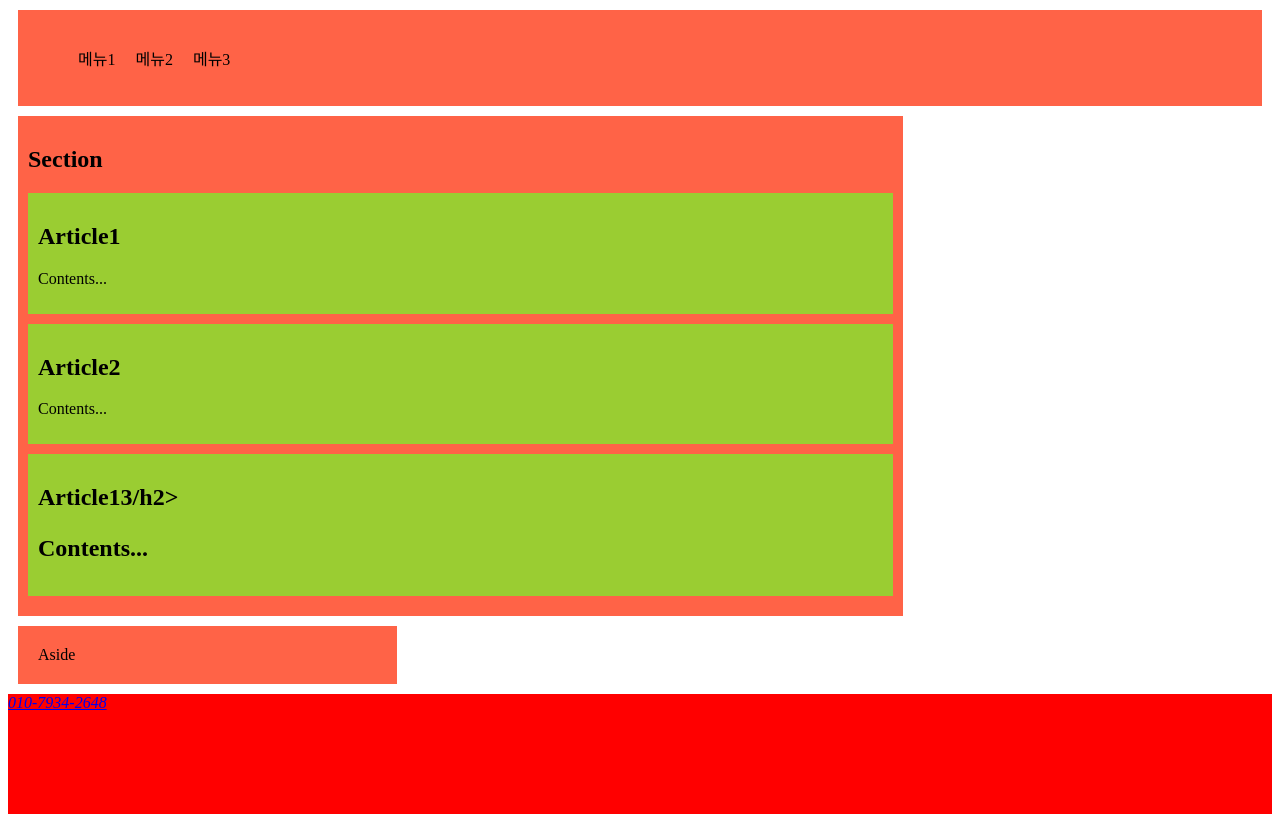
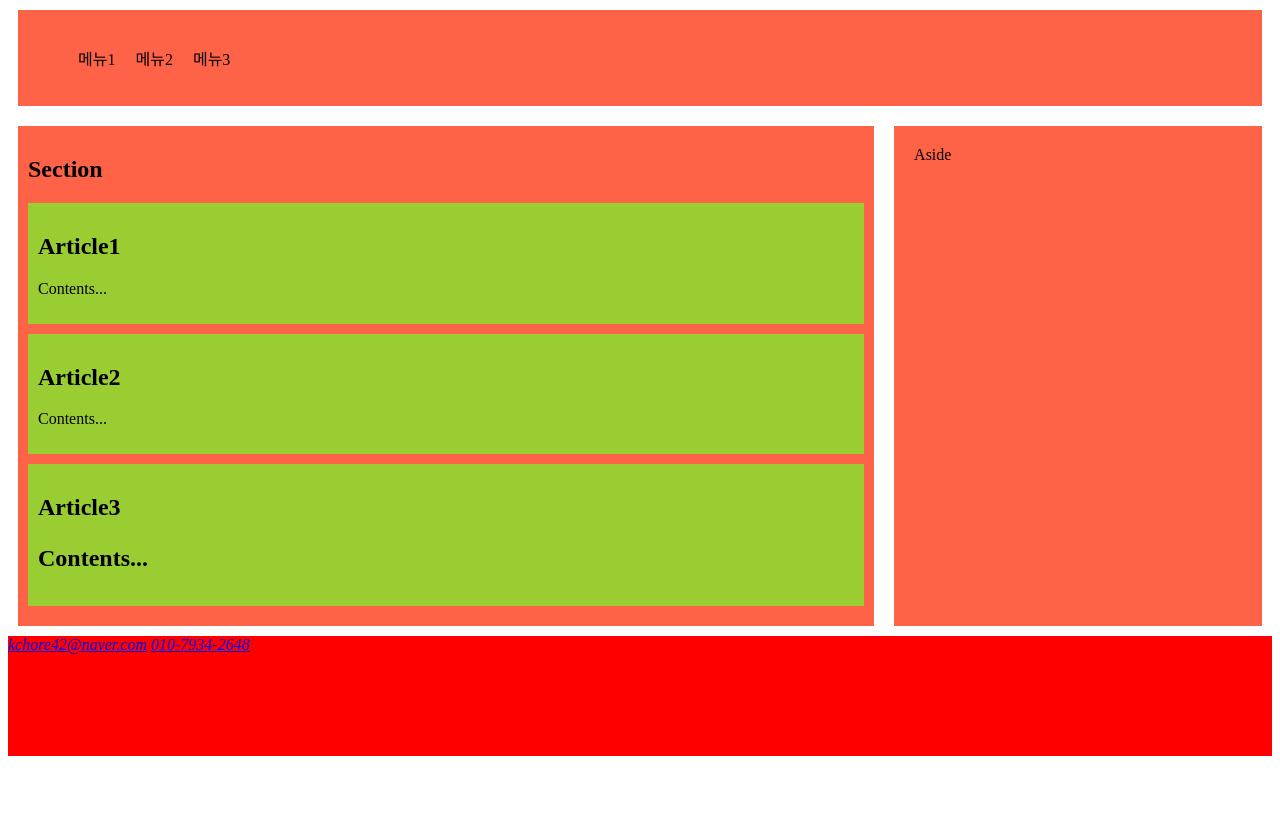
Before and after one commit to kchore42/example, a plain HTML site: page index.html in a window 1280 px wide. After the commit the page ends 800 px from the top, so only its background shows below. Drawn offline with Linux system fonts and the light colour scheme.

Commit message:
Add files via upload

```diff
--- a/index.html
+++ b/index.html
@@ -17,6 +17,7 @@
         </nav>
     </header>
 
+    <main>
         <section>
             <h1>Section</h1>
             <article>
@@ -28,20 +29,17 @@
                 <p>Contents...</p>
             </article>
             <article>
-            <h2>Article13/h2>
+                <h2>Article3<h2>
                 <p>Contents...</p>
             </article>
         </section>
-
         <aside>
             Aside
         </aside>
-
+    </main>
         <footer>
             <address>
-            <a href="mailto:kchore42@naver.com"></a>
+                <a href="mailto:kchore42@naver.com">kchore42@naver.com</a>
                 <a href="tel:+8201079342648">010-7934-2648</a>
             </address>
         </footer>
-</body>
-</html>
```
Lines whose indentation alone changed are shown as unchanged.
